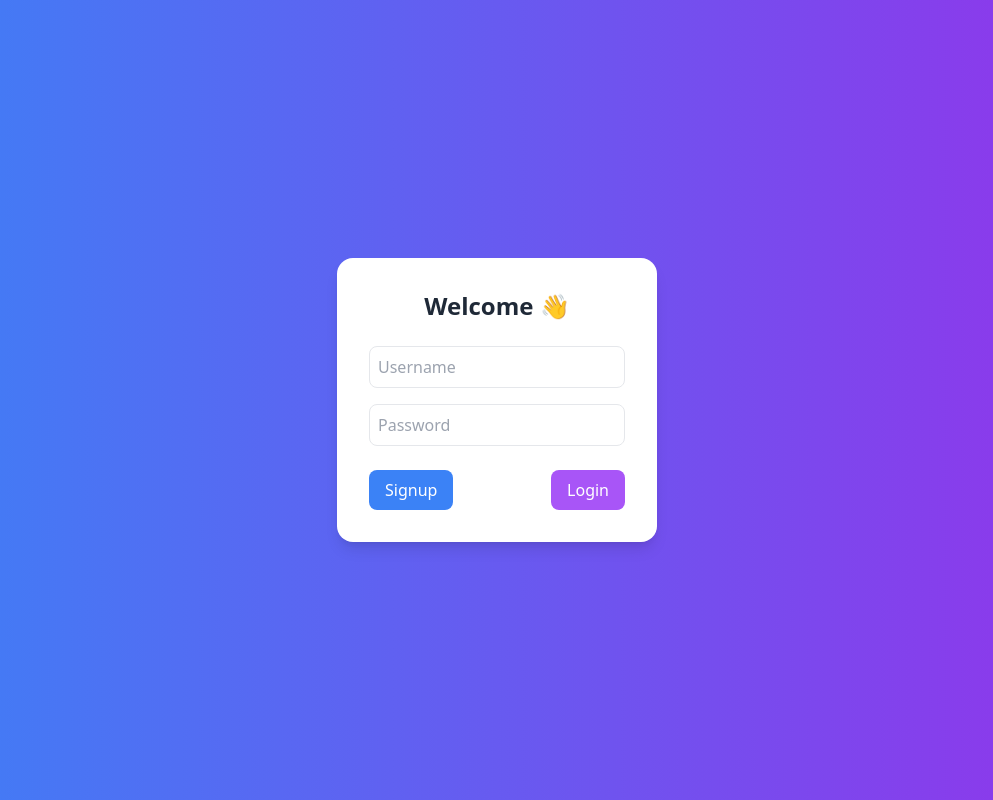
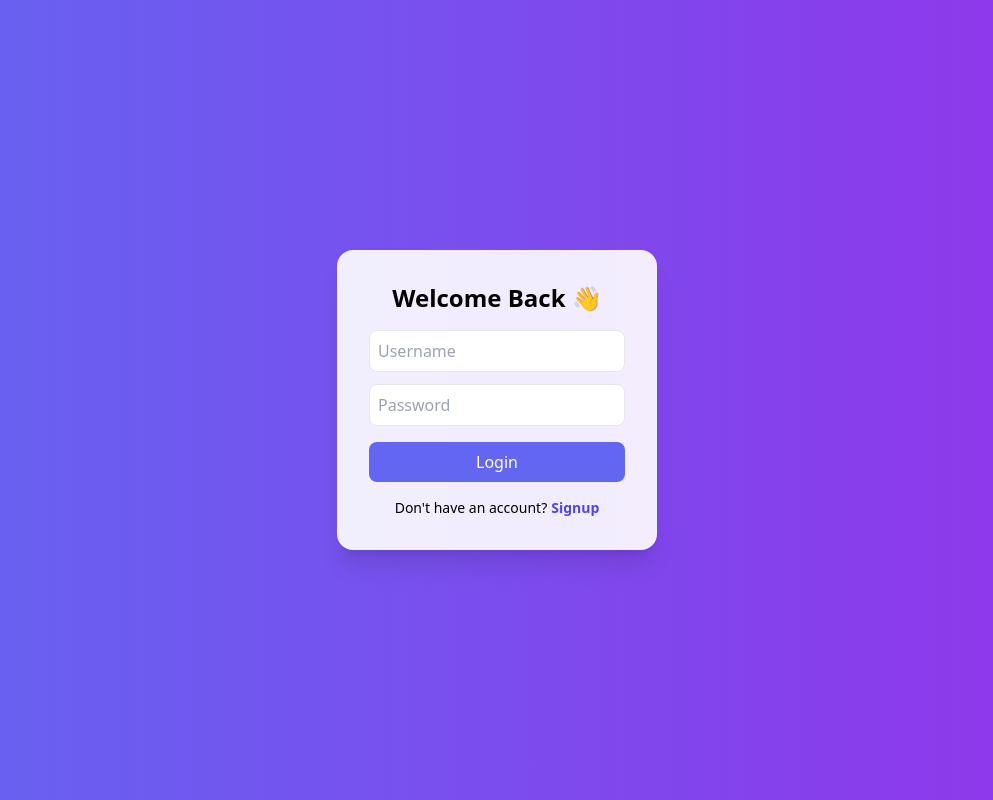
Before and after one commit to utsav-18/Secure-Login, a React (Vite) app in the folder frontend/: page / in a window 1280 px wide. Shown: the whole page, without its empty margins (143-1136 px from the left). Built offline with nearby package versions, Linux system fonts and the light colour scheme.

Commit message:
TailWind CSS

```diff
--- a/frontend/src/App.jsx
+++ b/frontend/src/App.jsx
@@ -1,11 +1,17 @@
 import { useState } from "react";
 
 function App() {
+  const [isLogin, setIsLogin] = useState(true);
   const [username, setUsername] = useState("");
   const [password, setPassword] = useState("");
+  const [message, setMessage] = useState("");
 
-  const handleSignup = async () => {
-    const res = await fetch("http://localhost:5000/signup", {
+  const handleSubmit = async () => {
+    const url = isLogin
+      ? "http://localhost:5000/login"
+      : "http://localhost:5000/signup";
+
+    const res = await fetch(url, {
       method: "POST",
       headers: {
         "Content-Type": "application/json",
@@ -14,59 +20,60 @@ function App() {
     });
 
     const data = await res.json();
-    alert(data.message);
-  };
-
-  const handleLogin = async () => {
-    const res = await fetch("http://localhost:5000/login", {
-      method: "POST",
-      headers: {
-        "Content-Type": "application/json",
-      },
-      body: JSON.stringify({ username, password }),
-    });
-
-    const data = await res.json();
-    alert(data.message);
+    setMessage(data.message);
   };
 
   return (
-    <div className="min-h-screen flex items-center justify-center bg-gradient-to-r from-blue-500 to-purple-600">
+    <div className="min-h-screen flex items-center justify-center bg-gradient-to-r from-indigo-500 to-purple-600">
 
-      <div className="bg-white p-8 rounded-2xl shadow-lg w-80">
-        <h1 className="text-2xl font-bold text-center mb-6 text-gray-800">
-          Welcome 👋
+      <div className="bg-white/90 backdrop-blur-md p-8 rounded-2xl shadow-xl w-80">
+
+        <h1 className="text-2xl font-bold text-center mb-4">
+          {isLogin ? "Welcome Back 👋" : "Create Account 🚀"}
         </h1>
 
         <input
           type="text"
           placeholder="Username"
-          className="w-full p-2 mb-4 border rounded-lg focus:outline-none focus:ring-2 focus:ring-blue-400"
+          className="w-full p-2 mb-3 border rounded-lg focus:outline-none focus:ring-2 focus:ring-indigo-400"
           onChange={(e) => setUsername(e.target.value)}
         />
 
         <input
           type="password"
           placeholder="Password"
-          className="w-full p-2 mb-6 border rounded-lg focus:outline-none focus:ring-2 focus:ring-purple-400"
+          className="w-full p-2 mb-4 border rounded-lg focus:outline-none focus:ring-2 focus:ring-purple-400"
           onChange={(e) => setPassword(e.target.value)}
         />
 
-        <div className="flex justify-between">
-          <button
-            onClick={handleSignup}
-            className="bg-blue-500 text-white px-4 py-2 rounded-lg hover:bg-blue-600 transition"
+        <button
+          onClick={handleSubmit}
+          className="w-full bg-indigo-500 text-white py-2 rounded-lg hover:bg-indigo-600 transition"
+        >
+          {isLogin ? "Login" : "Signup"}
+        </button>
+
+        {/* Message */}
+        {message && (
+          <p className="text-center mt-3 text-sm text-gray-700">
+            {message}
+          </p>
+        )}
+
+        {/* Toggle */}
+        <p className="text-center mt-4 text-sm">
+          {isLogin ? "Don't have an account?" : "Already have an account?"}
+          <span
+            onClick={() => {
+              setIsLogin(!isLogin);
+              setMessage("");
+            }}
+            className="text-indigo-600 cursor-pointer ml-1 font-semibold"
           >
-            Signup
-          </button>
+            {isLogin ? "Signup" : "Login"}
+          </span>
+        </p>
 
-          <button
-            onClick={handleLogin}
-            className="bg-purple-500 text-white px-4 py-2 rounded-lg hover:bg-purple-600 transition"
-          >
-            Login
-          </button>
-        </div>
       </div>
 
     </div>
```
